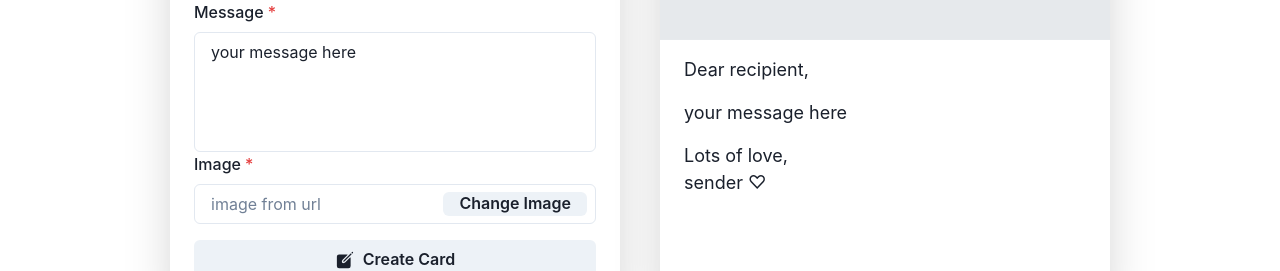
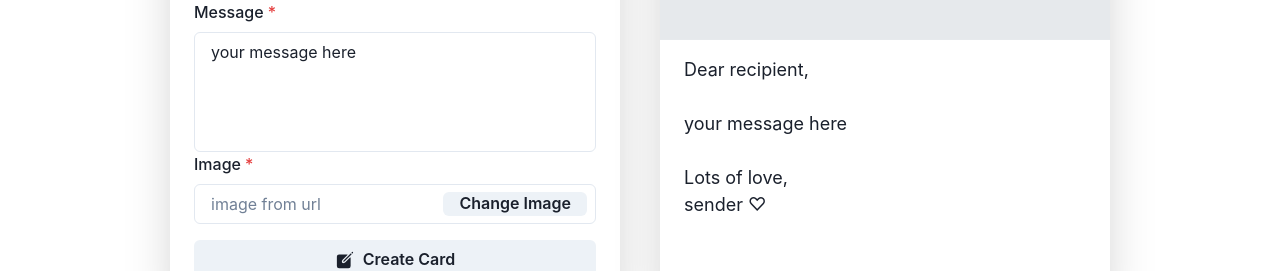
Before and after one commit to fe-i/CardsForYourBesties, a Next.js app: page /create in a window 1280 px wide. Shown: the part 372-643 px from the top of the page. Built offline with nearby package versions, Linux system fonts and the light colour scheme; no server answers.

Commit message:
add <br/> because i just figured out thats how linebreaks work

```diff
--- a/src/components/card.tsx
+++ b/src/components/card.tsx
@@ -18,14 +18,17 @@ const Card: React.FC<{
 			<Flex mx={-6} mt={-6} mb={4}>
 				<Image borderTopRadius="xl" src={image} fallbackSrc="/image.png" alt="Image" />
 			</Flex>
-			<Flex flexDir="column">
-				<Text>Dear {recipient},</Text>
-				<Text py={4} whiteSpace="pre-wrap">
-					{message}
-				</Text>
-				<Text>Lots of love,</Text>
-				<Text>{sender} ♡</Text>
-			</Flex>
+			<Text whiteSpace="pre-line">
+				Dear {recipient},
+				<br />
+				<br />
+				{message}
+				<br />
+				<br />
+				Lots of love,
+				<br />
+				{sender} ♡
+			</Text>
 		</Flex>
 	);
 };
```
Also changed, not shown: 1 other file (tests, documents, lock files or other folders).
